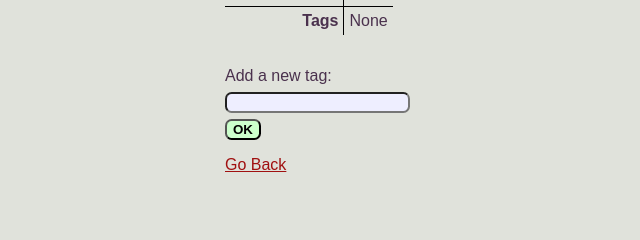
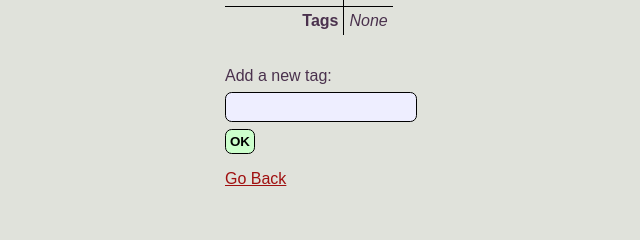
Before and after one commit to kimsappi/dpkg-status, a Flask app: template templates/package.html in a window 1280 px wide. Shown: the part 172-412 px from the top of the page, without its empty margins (47-687 px from the left). Run offline with Flask 2, Linux system fonts and the light colour scheme; the template is opened without the code that fills it, so the values that code supplies are empty.

Commit message:
Some final display tweaks

```diff
--- a/modules/Package.py
+++ b/modules/Package.py
@@ -16,7 +16,6 @@ class Package:
 		id: int = 0
 	):
 		self.name = name
-		self.description = description
 		self.descriptionSummary = descriptionSummary
 		self.version = version
 		self.strictDeps = strictDeps
@@ -26,6 +25,10 @@ class Package:
 		self.subRevDeps = {}
 		self.tags = tagsStringParser(tags)
 		self.id = id
+		if len(description) > 0 and description[-1] == '\n':
+			self.description = description[:-1]
+		else:
+			self.description = description
 
 	def addDepsToDB(self, dbCursor):
 		depTuples = []
--- a/modules/dpkgParser.py
+++ b/modules/dpkgParser.py
@@ -41,8 +41,6 @@ class DpkgParser:
 		dbCursor.executemany(query, packages)
 		dbConnection.connection.commit()
 		dbConnection.close()
-
-
 
 	def completePackageInformation(self):
 		"""
--- a/static/styles.css
+++ b/static/styles.css
@@ -80,6 +80,8 @@ input {
 input[type=text] {
 	background-color: #eeeeff;
 	border-radius: 0.5em;
+	padding: 0.5em;
+	border: 1px solid black;
 }
 
 input[type=submit] {
@@ -87,6 +89,8 @@ input[type=submit] {
 	font-weight: bold;
 	background-color: #ccffcc;
 	border-radius: 0.5em;
+	border: 1px solid black;
+	padding: 0.3em;
 }
 
 header {
--- a/templates/apiDocs.html
+++ b/templates/apiDocs.html
@@ -79,7 +79,7 @@
 		}
 		]
 	],
-	"description": "This provides the system initialization scripts needed to use the\nAppArmor Mandatory Access Control system, including the AppArmor Parser\nwhich is required to convert AppArmor text profiles into machine-readable\npolicies that are loaded into the kernel for use with the AppArmor Linux\nSecurity Module.\n",
+	"description": "This provides the system initialization scripts needed to use the\nAppArmor Mandatory Access Control system, including the AppArmor Parser\nwhich is required to convert AppArmor text profiles into machine-readable\npolicies that are loaded into the kernel for use with the AppArmor Linux\nSecurity Module.",
 	"descriptionSummary": "User-space parser utility for AppArmor",
 	"id": 656,
 	"name": "apparmor",
--- a/templates/package.html
+++ b/templates/package.html
@@ -52,7 +52,7 @@
 							{% endfor %}
 						</ul>
 					{% else %}
-					None
+						<div class='italic'>None</div>
 					{% endif %}
 				</td>
 			</tr>
```
